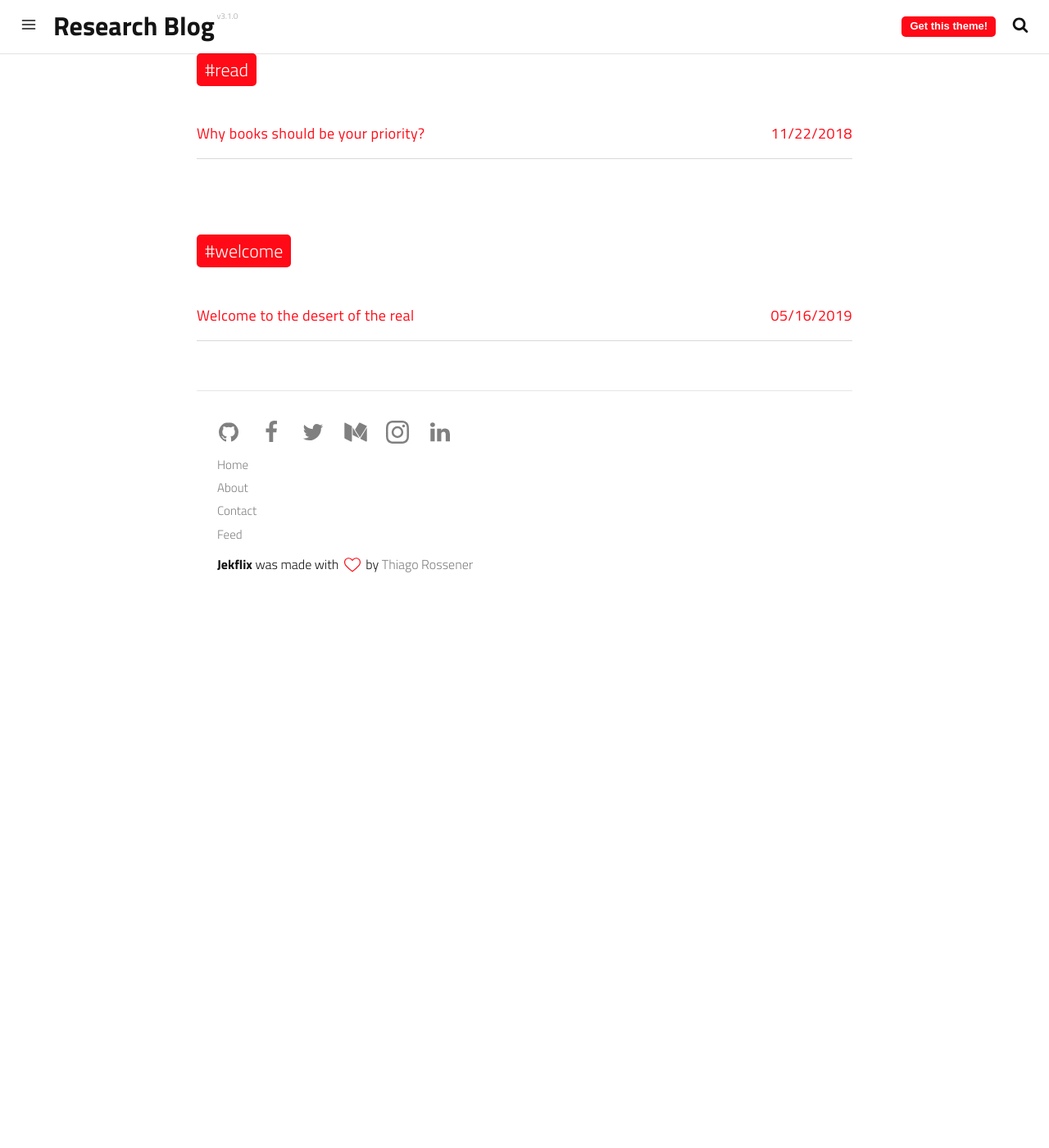
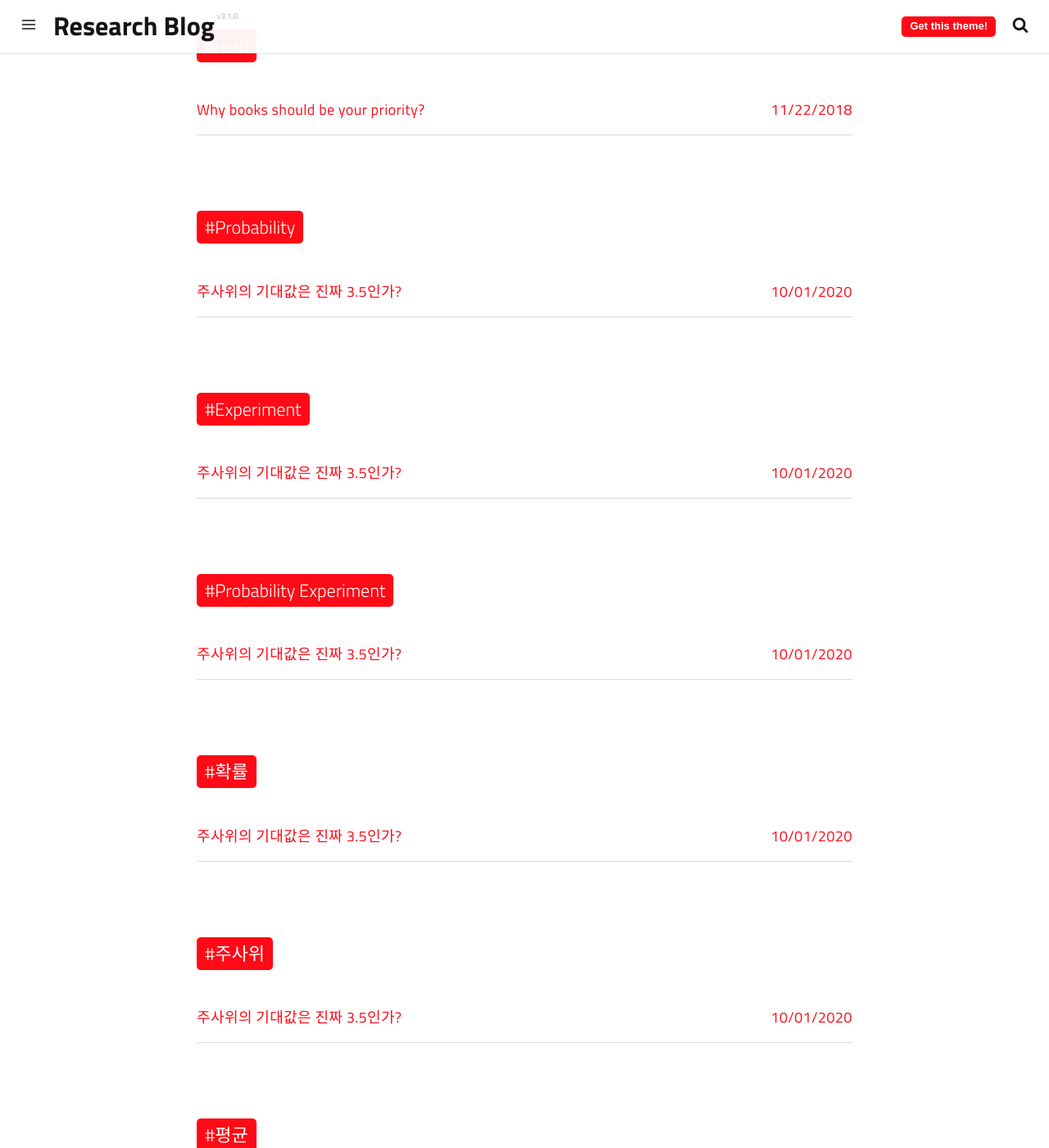
Before and after one commit to yujin2030/chldnjstjr.github.io, a Jekyll site: the page built from tags.html, in a window 1280 px wide and 1400 px high, scrolled down 6803 px. Shown: the whole window at 82% size. Built offline with Jekyll 4.4.1, drawn with Linux system fonts in a browser that asks for light colours; a script that is not in the unit is left out; before the commit the page ends 7540 px from its top, so only the background shows below that; some of the changed text lies outside the part shown.

Commit message:
Update 2010-01-01-welcome-to-the-desert-of-the-real.md

```diff
--- a/_posts/2010-01-01-welcome-to-the-desert-of-the-real.md
+++ b/_posts/2010-01-01-welcome-to-the-desert-of-the-real.md
@@ -1,19 +1,24 @@
 ---
-date: 2019-05-16T23:48:05.000Z
+date: 2020-10-01T04:00:05.000Z
 layout: post
-title: Welcome to the desert of the real
-subtitle: 'Lorem ipsum dolor sit amet, consectetur adipisicing elit.'
+title: 주사위의 기대값은 진짜 3.5인가?
+subtitle: 진짜로 주사위 1000번 굴렸을 때 평균이 3.5가 나오는지 한 번 알아보자
 description: >-
   Lorem ipsum dolor sit amet, consectetur adipisicing elit, sed do eiusmod
   tempor incididunt ut labore et dolore magna aliqua.
 image: >-
-  https://res.cloudinary.com/dm7h7e8xj/image/upload/v1559821647/theme6_qeeojf.jpg
+  https://cdn.pixabay.com/photo/2016/07/07/16/46/roll-the-dice-1502706_960_720.jpg
 optimized_image: >-
-  https://res.cloudinary.com/dm7h7e8xj/image/upload/c_scale,w_380/v1559821647/theme6_qeeojf.jpg
-category: blog
+  https://cdn.pixabay.com/photo/2016/07/07/16/46/roll-the-dice-1502706_960_720.jpg
+category: Probability Experiment
 tags:
-  - welcome
-  - blog
+  - Probability
+  - Experiment
+  - Probability Experiment
+  - 확률
+  - 주사위
+  - 평균
+  - 기대값
 author: thiagorossener
 paginate: true
 ---
```
